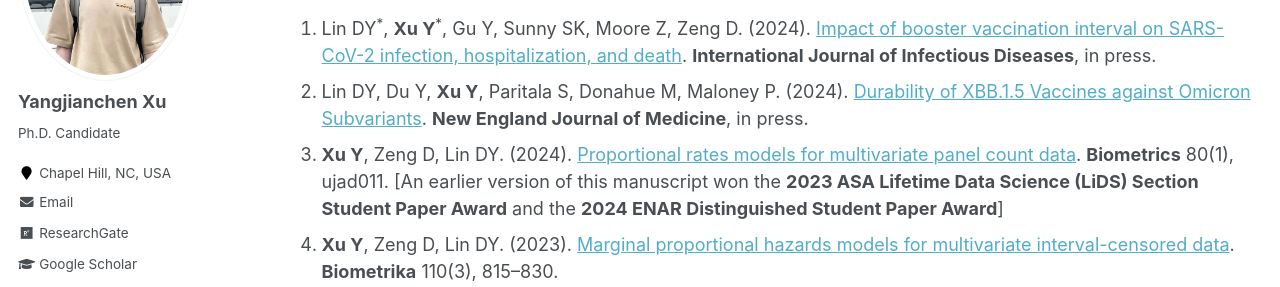
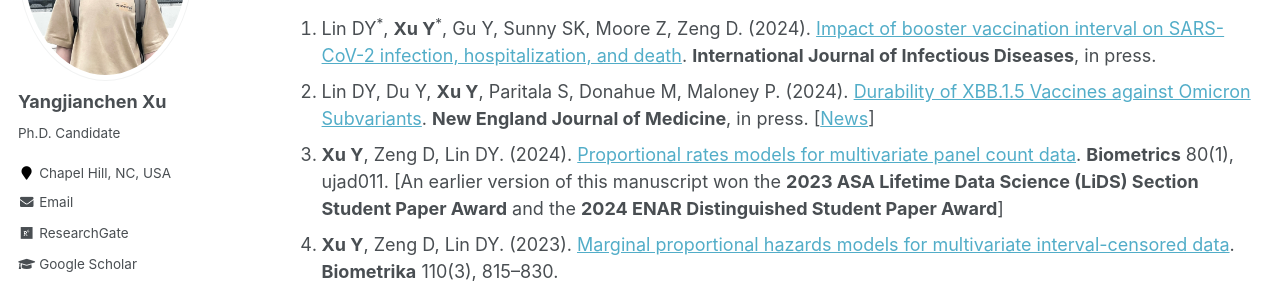
Before and after one commit to yangjc-xu/yangjc-xu.github.io, a Jekyll site: the page built from _pages/publications.md, in a window 1280 px wide and 900 px high. Shown: the part 266-553 px from the top of the window. Built offline with Jekyll 4.4.1, drawn with Linux system fonts in a browser that asks for light colours; some web fonts are replaced.

Commit message:
Update publications.md

```diff
--- a/_pages/publications.md
+++ b/_pages/publications.md
@@ -9,7 +9,7 @@ author_profile: true
 
 ## Refereed Journal Publications
 1. Lin DY<sup>*</sup>, **Xu Y**<sup>*</sup>, Gu Y, Sunny SK, Moore Z, Zeng D. (2024). [Impact of booster vaccination interval on SARS-CoV-2 infection, hospitalization, and death](https://www.sciencedirect.com/science/article/pii/S1201971224001553). **International Journal of Infectious Diseases**, in press.
-2. Lin DY, Du Y, **Xu Y**, Paritala S, Donahue M, Maloney P. (2024). [Durability of XBB.1.5 Vaccines against Omicron Subvariants](https://www.nejm.org/doi/full/10.1056/NEJMc2402779). **New England Journal of Medicine**, in press.
+2. Lin DY, Du Y, **Xu Y**, Paritala S, Donahue M, Maloney P. (2024). [Durability of XBB.1.5 Vaccines against Omicron Subvariants](https://www.nejm.org/doi/full/10.1056/NEJMc2402779). **New England Journal of Medicine**, in press. \[[News](https://www.altmetric.com/details/163931419/news)\]
 3. **Xu Y**, Zeng D, Lin DY. (2024). [Proportional rates models for multivariate panel count data](https://academic.oup.com/biometrics/article/80/1/ujad011/7595108). **Biometrics** 80(1), ujad011. [An earlier version of this manuscript won the **2023 ASA Lifetime Data Science (LiDS) Section Student Paper Award** and the **2024 ENAR Distinguished Student Paper Award**]
 4. **Xu Y**, Zeng D, Lin DY. (2023). [Marginal proportional hazards models for multivariate interval-censored data](https://academic.oup.com/biomet/article-abstract/110/3/815/6794202). **Biometrika** 110(3), 815–830.
 5. Lin DY<sup>*</sup>, **Xu Y**<sup>*</sup>, Gu Y<sup>*</sup>, Zeng D, Wheeler B, Young H, Sunny SK, Moore Z. (2023). [Effects of COVID-19 vaccination and previous SARS-CoV-2 infection on Omicron infection and severe outcomes in children under 12 years of age: an observational cohort study](https://www.thelancet.com/journals/laninf/article/PIIS1473-3099(23)00272-4/fulltext). **The Lancet Infectious Diseases** 23(11), 1257–1265. \[[News](https://www.altmetric.com/details/150195124/news?src=bookmarklet)\]
```
